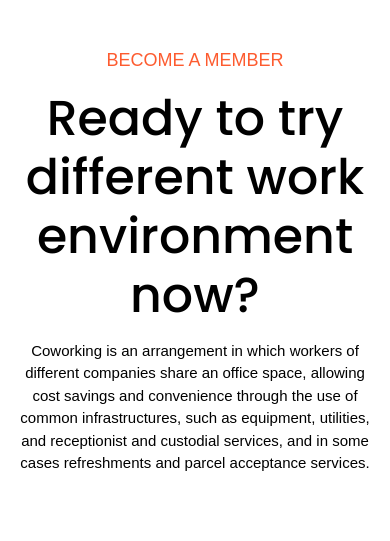
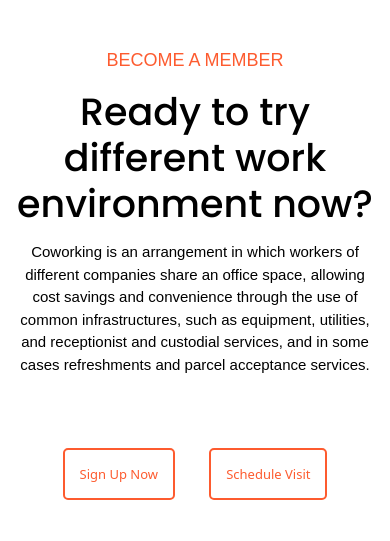
Before and after one commit to Bakhtearuddin007/co-working, a plain HTML site: page index.html in a window 390 px wide. Shown: the part 5052-5593 px from the top of the page. Drawn offline with nearby package versions, Linux system fonts and the light colour scheme.

Commit message:
Update responsive.css

```diff
--- a/css/responsive.css
+++ b/css/responsive.css
@@ -181,7 +181,7 @@
 }
 .member_text h2 {
 	font-weight: 500 !important;
-	font-size:38px;
+	font-size:38px !important;
 }
 .member_text .p2 {
 	font-size: 15px !important;
```
